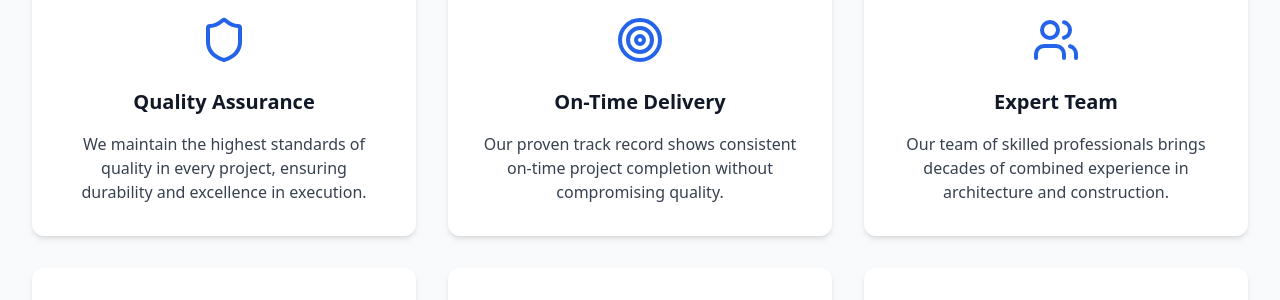
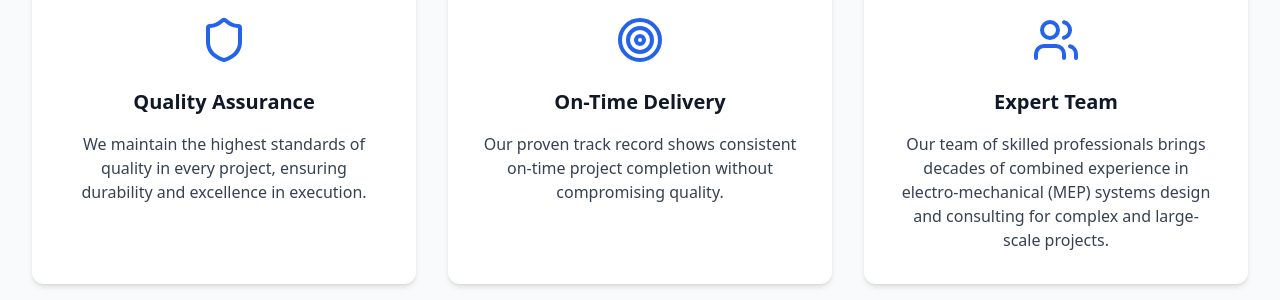
Before and after one commit to Revlient/ibs-consultants, a React (Vite) app: page / in a window 1280 px wide. Shown: the part 1080-1380 px from the top of the page. Built offline with nearby package versions, Linux system fonts and the light colour scheme.

Commit message:
modified

```diff
--- a/src/components/WhyChooseUs.tsx
+++ b/src/components/WhyChooseUs.tsx
@@ -29,7 +29,7 @@ const WhyChooseUs: React.FC = () => {
           <FeatureCard
             icon={<Users className="h-12 w-12 text-blue-600" />}
             title="Expert Team"
-            description="Our team of skilled professionals brings decades of combined experience in architecture and construction."
+            description="Our team of skilled professionals brings decades of combined experience in electro-mechanical (MEP) systems design and consulting for complex and large-scale projects."
           />
           <FeatureCard
             icon={<Clock className="h-12 w-12 text-blue-600" />}
```
